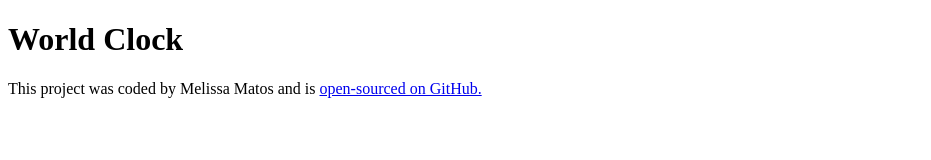
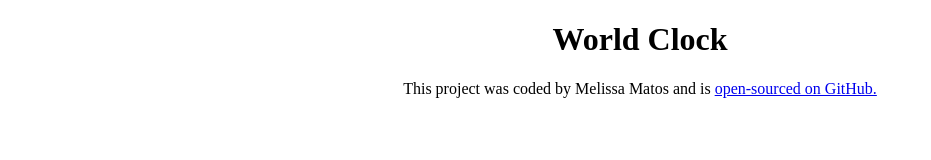
Before and after one commit to mmatos394/World-Clock, a plain HTML site: page index.html in a window 1280 px wide. Shown: the whole page, without its empty margins (0-931 px from the left). Drawn offline with Linux system fonts and the light colour scheme.

Commit message:
Added Github link

```diff
--- a/css/style.css
+++ b/css/style.css
@@ -0,0 +1,6 @@
+h1 {
+  text-align: center;
+}
+footer {
+  text-align: center;
+}
--- a/index.html
+++ b/index.html
@@ -12,7 +12,9 @@
 
     <footer>
       This project was coded by Melissa Matos and is
-      <a href="#" target="_blank">open-sourced on GitHub.</a>
+      <a href="https://github.com/mmatos394/World-Clock" target="_blank"
+        >open-sourced on GitHub.</a
+      >
     </footer>
     <script src="javascript/index.js"></script>
   </body>
```
